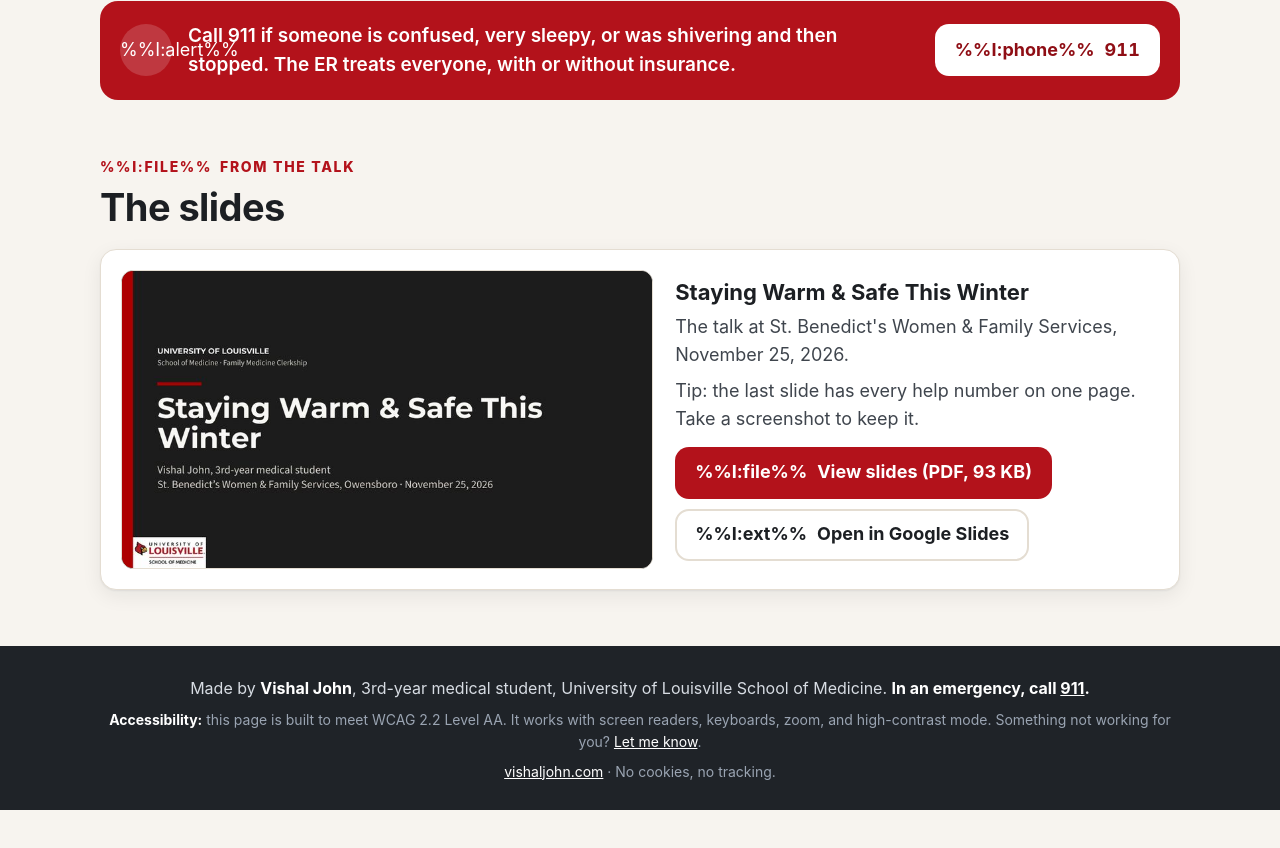
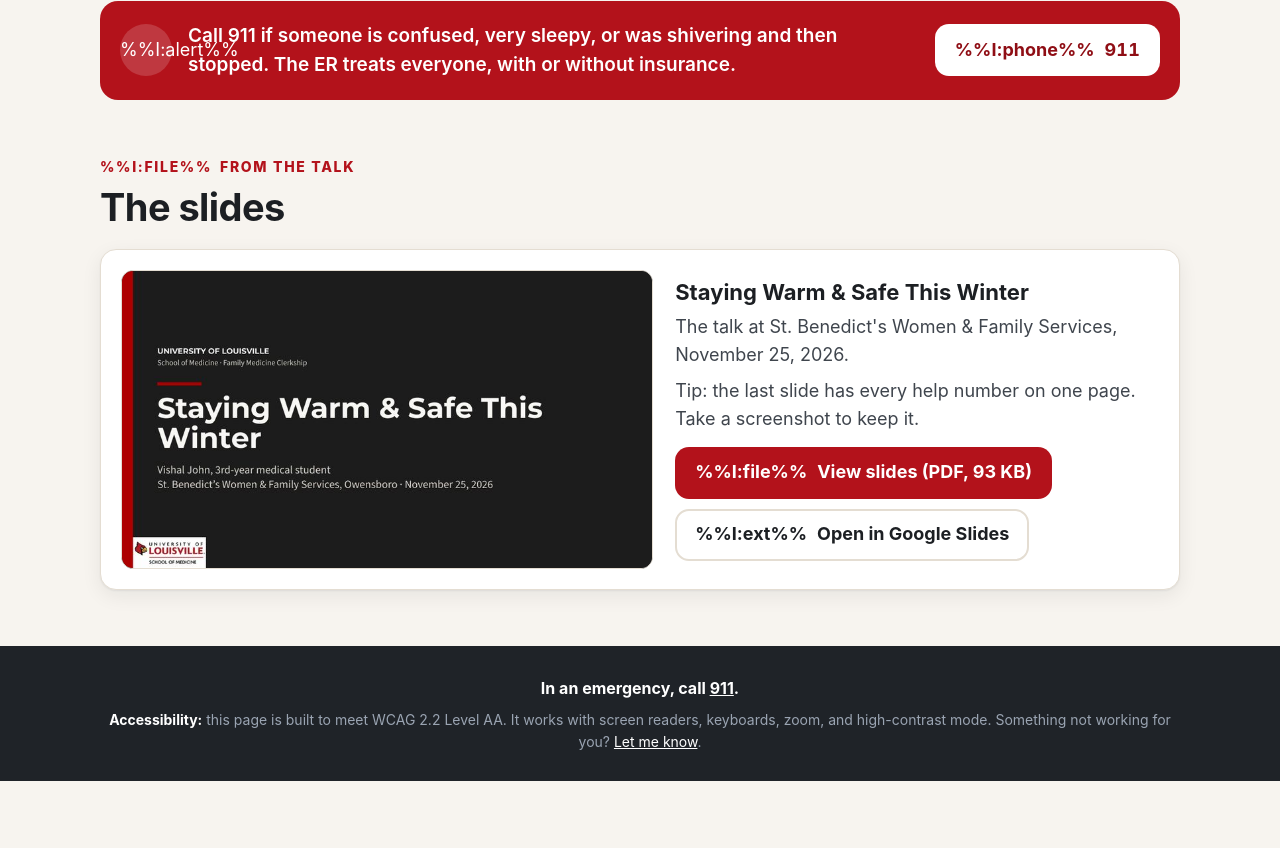
Before and after one commit to vishaljjohn/vishaljjohn.github.io, a plain HTML site: page tools/whiteflag-template.html in a window 1280 px wide. Shown: the part 1710-2558 px from the top of the page. Drawn offline with Linux system fonts and the light colour scheme; files whose address does not match are found by name.

Commit message:
White Flag page: show the date with forecast times; trim footer
Co-Authored-By: Claude Opus 5.5 <noreply@anthropic.com>
Claude-Session: https://claude.ai/code/session_015P5LaJuV5QWX27LEm6GLrt

```diff
--- a/tools/whiteflag-template.html
+++ b/tools/whiteflag-template.html
@@ -513,9 +513,8 @@ html:not(.js) .chips { display: none; }
 
 <footer class="page-footer">
   <div class="wrap">
-    <p data-es="Hecho por &lt;strong&gt;Vishal John&lt;/strong&gt;, estudiante de medicina de 3.er año, University of Louisville School of Medicine. &lt;strong&gt;En una emergencia, llama al &lt;a href=&quot;tel:911&quot;&gt;911&lt;/a&gt;.&lt;/strong&gt;">Made by <strong>Vishal John</strong>, 3rd-year medical student, University of Louisville School of Medicine. <strong>In an emergency, call <a href="tel:911">911</a>.</strong></p>
+    <p data-es="&lt;strong&gt;En una emergencia, llama al &lt;a href=&quot;tel:911&quot;&gt;911&lt;/a&gt;.&lt;/strong&gt;"><strong>In an emergency, call <a href="tel:911">911</a>.</strong></p>
     <p class="sm" data-es="&lt;strong&gt;Accesibilidad:&lt;/strong&gt; esta página está hecha para cumplir con WCAG 2.2 nivel AA: funciona con lectores de pantalla, teclado, zoom y modo de alto contraste. ¿Algo no te funciona? &lt;a href=&quot;pages/contact.html&quot;&gt;Avísame&lt;/a&gt;."><strong>Accessibility:</strong> this page is built to meet WCAG 2.2 Level AA. It works with screen readers, keyboards, zoom, and high-contrast mode. Something not working for you? <a href="pages/contact.html">Let me know</a>.</p>
-    <p class="sm"><a href="index_classic.html">vishaljohn.com</a> · <span data-es="Sin cookies ni rastreo.">No cookies, no tracking.</span></p>
   </div>
 </footer>
 
@@ -679,7 +678,7 @@ html:not(.js) .chips { display: none; }
   }
   function clockLabel(iso, l) {
     try {
-      return new Intl.DateTimeFormat(l === 'es' ? 'es-US' : 'en-US', { timeZone: 'America/Chicago', hour: 'numeric', minute: '2-digit', weekday: 'short' }).format(new Date(iso));
+      return new Intl.DateTimeFormat(l === 'es' ? 'es-US' : 'en-US', { timeZone: 'America/Chicago', weekday: 'short', month: 'short', day: 'numeric', hour: 'numeric', minute: '2-digit' }).format(new Date(iso));
     } catch (e) { return new Date(iso).toLocaleString(); }
   }
 
```
Also changed, not shown: owensborowhiteflag.html (+2 -3 lines).
